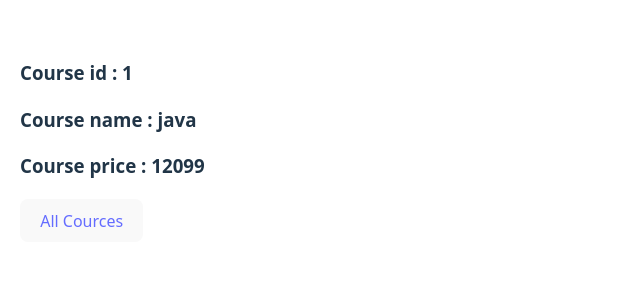
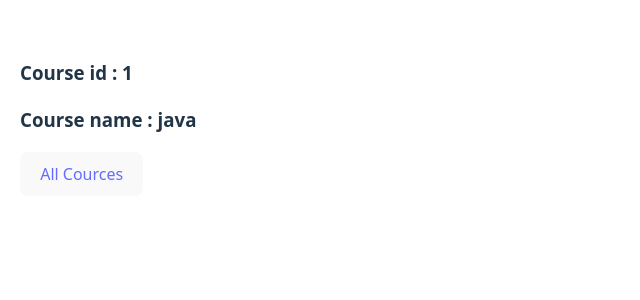
Before and after one commit to omkarchavan-git/my-react-app, a React (Vite) app: page /cources/1 in a window 1280 px wide. Shown: the top 300 px of the page, without its empty margins (0-640 px from the left). Built offline with nearby package versions, Linux system fonts and the light colour scheme.

Commit message:
implemented use location

```diff
--- a/src/pages/Course_details.jsx
+++ b/src/pages/Course_details.jsx
@@ -1,9 +1,9 @@
 import React from 'react'
-import { useParams, Link } from 'react-router-dom'
+import { useParams, Link, useLocation } from 'react-router-dom'
 
 const Course_details = () => {
 
-      const arr = [
+    const arr = [
         { id: 1, course_name: "java", price: 12099 },
         { id: 2, course_name: "Python", price: 1499 },
         { id: 3, course_name: "MERN", price: 12999 },
@@ -12,18 +12,24 @@ const Course_details = () => {
 
     ]
 
-    const {id} = useParams()
+    const { id } = useParams()
 
-    const course_details = arr.filter( (data) => data.id == id)
+    const course_details = arr.filter((data) => data.id == id)
     console.log(course_details)
 
-    return(
+    const location = useLocation();
+
+    return (
         <>
             <div>
 
                 <h3>Course id : {id} </h3>
                 <h3>Course name : {course_details[0].course_name} </h3>
-                <h3>Course price : {course_details[0].price} </h3>
+                {location.pathname != "/cources/1" && (
+                    <>
+                        <h3>Course price : {course_details[0].price} </h3>
+                    </>
+                )}
             </div>
             <button type="button"> <Link to={'/cources'}>All Cources</Link> </button>
         </>
```
